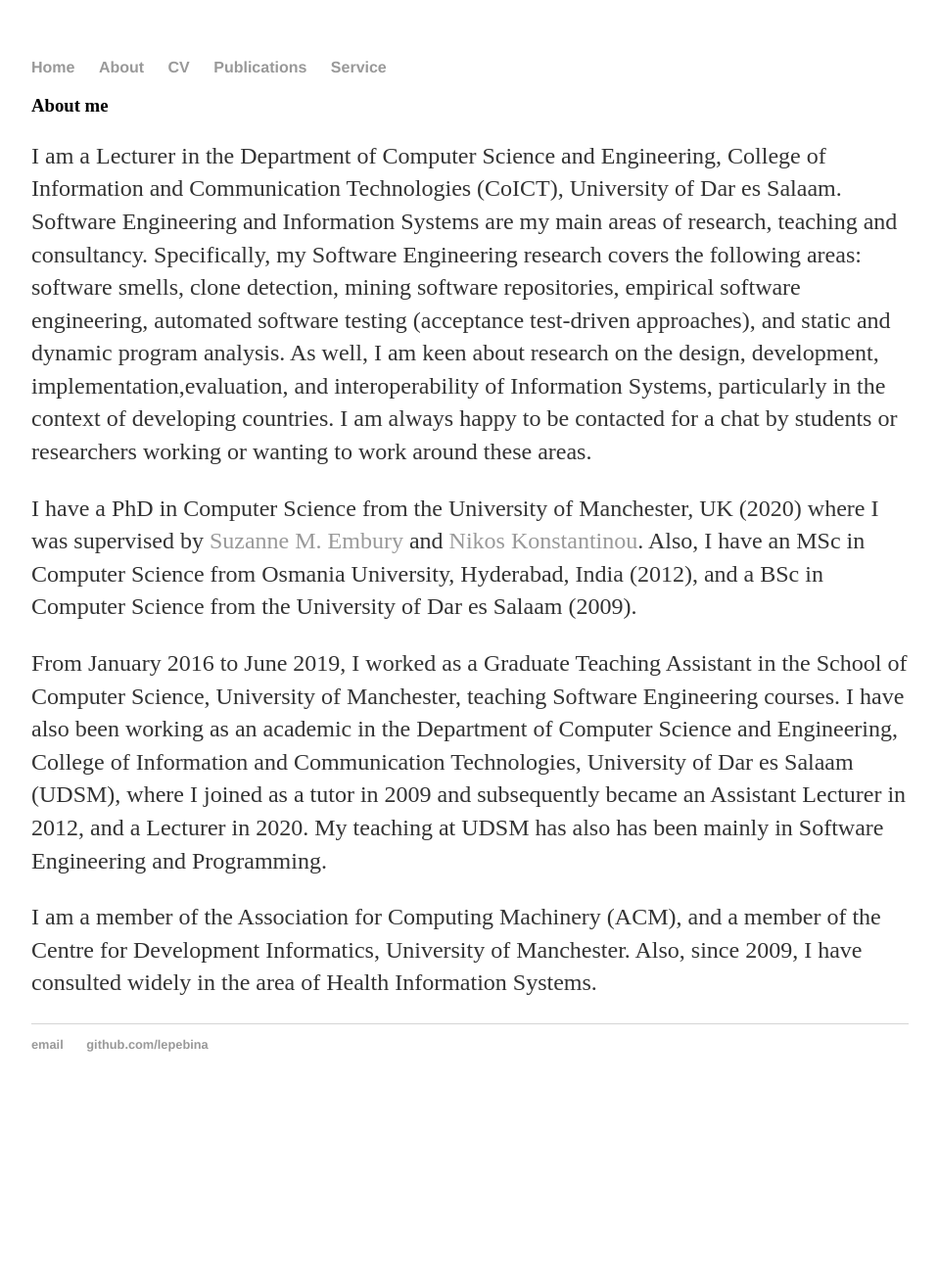
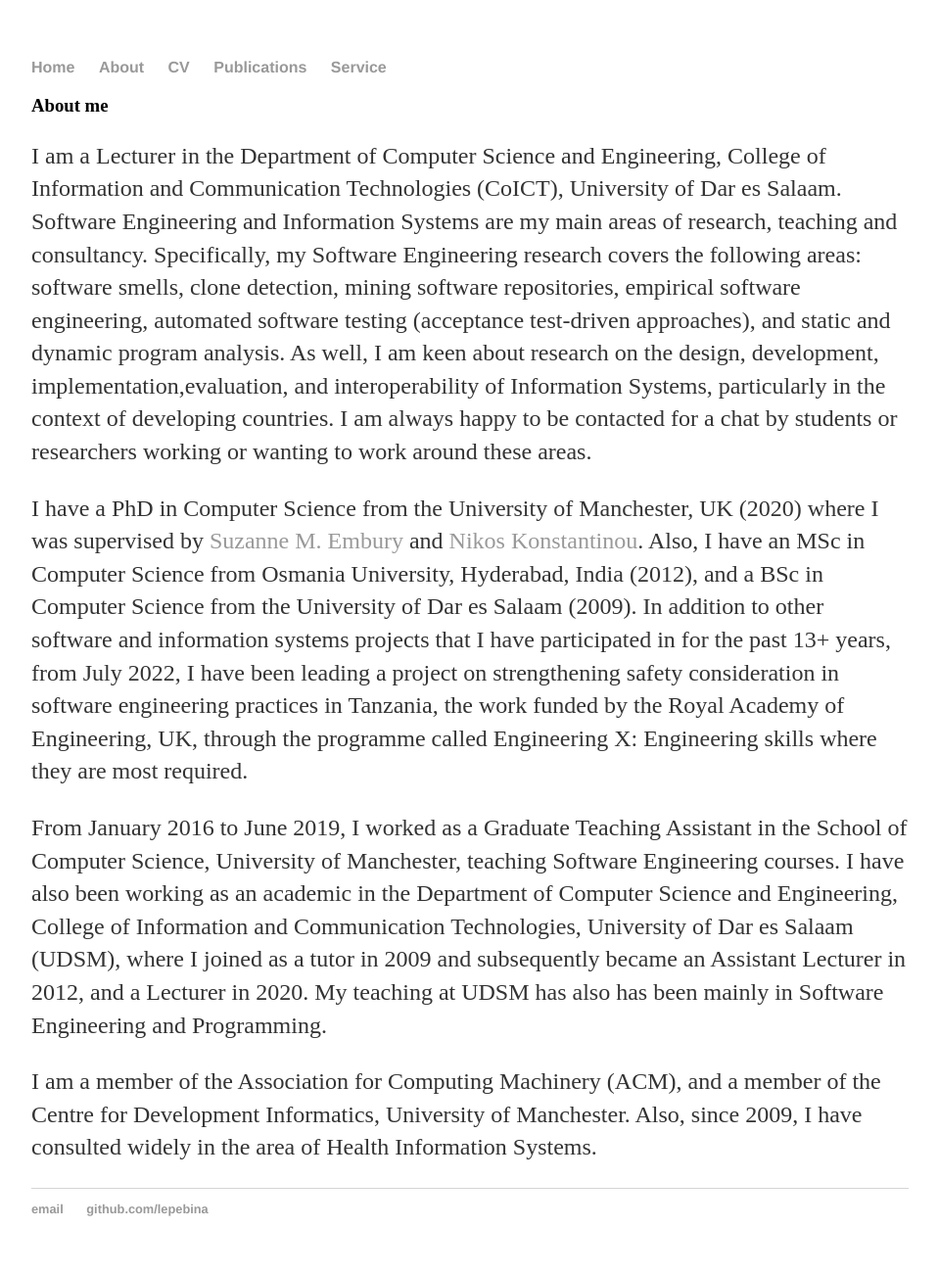
Before and after one commit to lepebina/lepebina.github.io, a Jekyll site: the page built from about.html, in a window 1280 px wide. Shown: the whole page at 98% size, without its empty margins (160-1118 px from the left). Built offline with Jekyll 4.4.1, drawn with Linux system fonts in a browser that asks for light colours; before the commit the page ends 1134 px from its top, so only the background shows below that.

Commit message:
Update about.html

```diff
--- a/about.html
+++ b/about.html
@@ -14,7 +14,9 @@ title: Leonard Peter Binamungu
 	</p>
 
 	<p>I have a PhD in Computer Science from the University of Manchester, UK (2020) where I was supervised by <a href="http://www.cs.man.ac.uk/~embury/">Suzanne M. Embury</a> and <a href="http://nkons.github.io">Nikos Konstantinou</a>. Also, I have an MSc in Computer Science from Osmania University, Hyderabad, India (2012),
-		and a BSc in Computer Science from the University of Dar es Salaam (2009). </p>
+		and a BSc in Computer Science from the University of Dar es Salaam (2009). In addition to other software and information systems projects that I have participated in for the past 13+ years, from July 2022,
+		I have been leading a project on strengthening safety consideration in software engineering practices in Tanzania, the work funded by the Royal Academy of Engineering, UK,
+	through the programme called Engineering X: Engineering skills where they are most required.</p>
 
 	<p>From January 2016 to June 2019, I worked as a Graduate Teaching Assistant in the School of Computer Science, University of Manchester,
 		teaching Software Engineering courses. I have also been working as an academic in the Department of Computer Science and Engineering,
```
